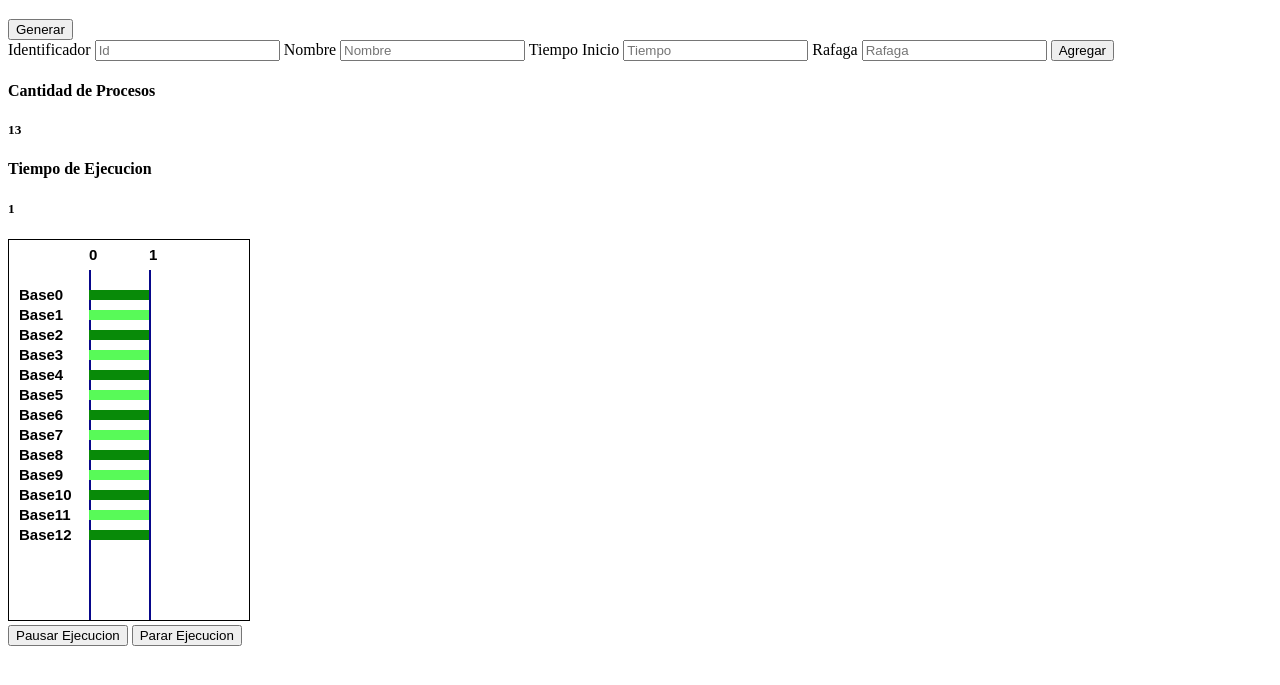
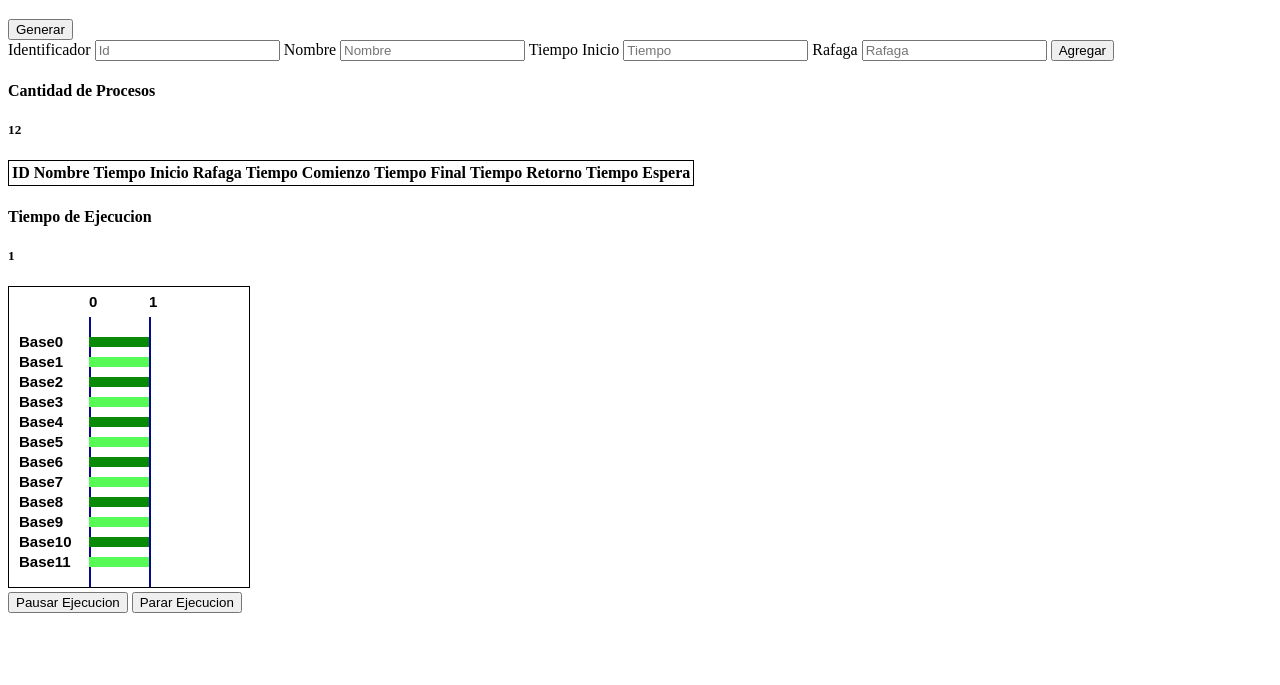
Before and after one commit to vmgabriel/srjf-so, a plain HTML site: page index.html in a window 1280 px wide. Both pictures are taken after a click on the button "Iniciar Ejecucion". Shown: the part 61-746 px from the top of the page. Drawn offline with Linux system fonts and the light colour scheme.

Commit message:
Agregada tabla

```diff
--- a/css/style.css
+++ b/css/style.css
@@ -2,3 +2,7 @@ canvas {
     background: white;
     border: solid 1px black;
 }
+
+table {
+    border: solid 1px black;
+}
--- a/index.html
+++ b/index.html
@@ -26,7 +26,19 @@
     </div>
     <div>
         <h4>Cantidad de Procesos</h4>
-        <h5 id="cantidadProcesos">13</h5>
+        <h5 id="cantidadProcesos">12</h5>
+        <table class="processList">
+            <tr>
+                <th>ID</th>
+                <th>Nombre</th>
+                <th>Tiempo Inicio</th>
+                <th>Rafaga</th>
+                <th>Tiempo Comienzo</th>
+                <th>Tiempo Final</th>
+                <th>Tiempo Retorno</th>
+                <th>Tiempo Espera</th>
+            </tr>
+        </table>
     </div>
     <div>
         <h4>Tiempo de Ejecucion</h4>
--- a/js/formulario.js
+++ b/js/formulario.js
@@ -41,3 +41,7 @@ function generar() {
     document.getElementById("txtTiempo").value = tiempo;
     document.getElementById("txtRafaga").value = rafaga;
 }
+
+function agregar() {
+
+}
--- a/js/grafico.js
+++ b/js/grafico.js
@@ -77,12 +77,12 @@ function lineasTiempo(ctx) {
     var grosorBarra = 2;
     var colorBarra = "#08088A";
     var inicioPintadoBarra = 30;
-    var largoBarras = 2000;
+    var largoBarras = myCanvas.height;
 
     var posicionTexto = 20;
 
     if (procesos > 11 && dispatch == false) {
-        myCanvas.height += (distanciaTiempoTexto*(procesos-11));
+        myCanvas.height = 60+(procesos*20);
         dispatch = true;
     }
 
```
